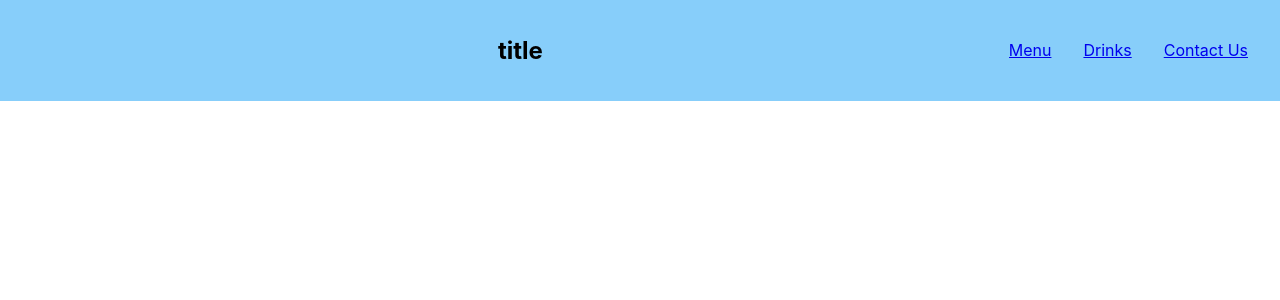
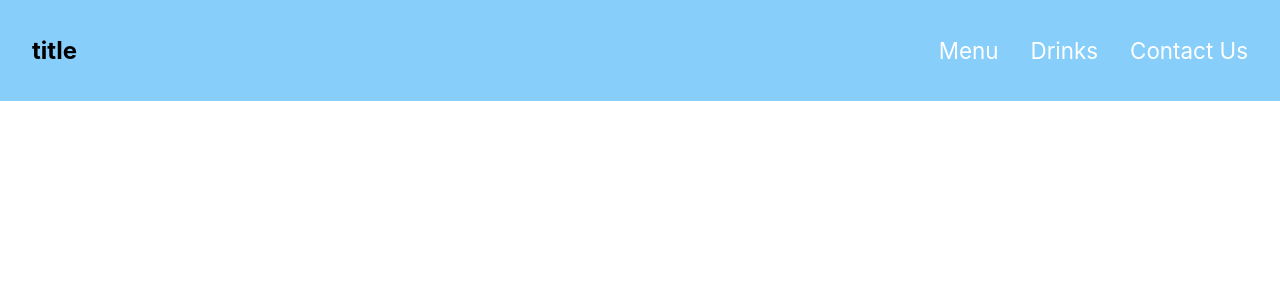
Before and after one commit to alexistorosina1/restaurant-layout, a React (Create React App) app: page / in a window 1280 px wide. Shown: the top 300 px of the page. Built offline with nearby package versions, Linux system fonts and the light colour scheme.

Commit message:
addde hover event to navbar

```diff
--- a/src/Components/Navbar.jsx
+++ b/src/Components/Navbar.jsx
@@ -2,7 +2,7 @@ export default function Navbar(){
     return(
         <header>
             <nav className="navbar">
-                <img />
+                {/* <img /> */}
                 <h1>title</h1>
                 <ul>
                     <li><a href="/menu">Menu</a></li>
--- a/src/index.css
+++ b/src/index.css
@@ -31,3 +31,14 @@ code {
   overflow: hidden;
 
 }
+
+.navbar a {
+  text-decoration: none;
+  color: white;
+  font-size: 1.4rem;
+}
+
+.navbar a:hover{
+  color: black;
+  cursor: pointer;
+}
```
